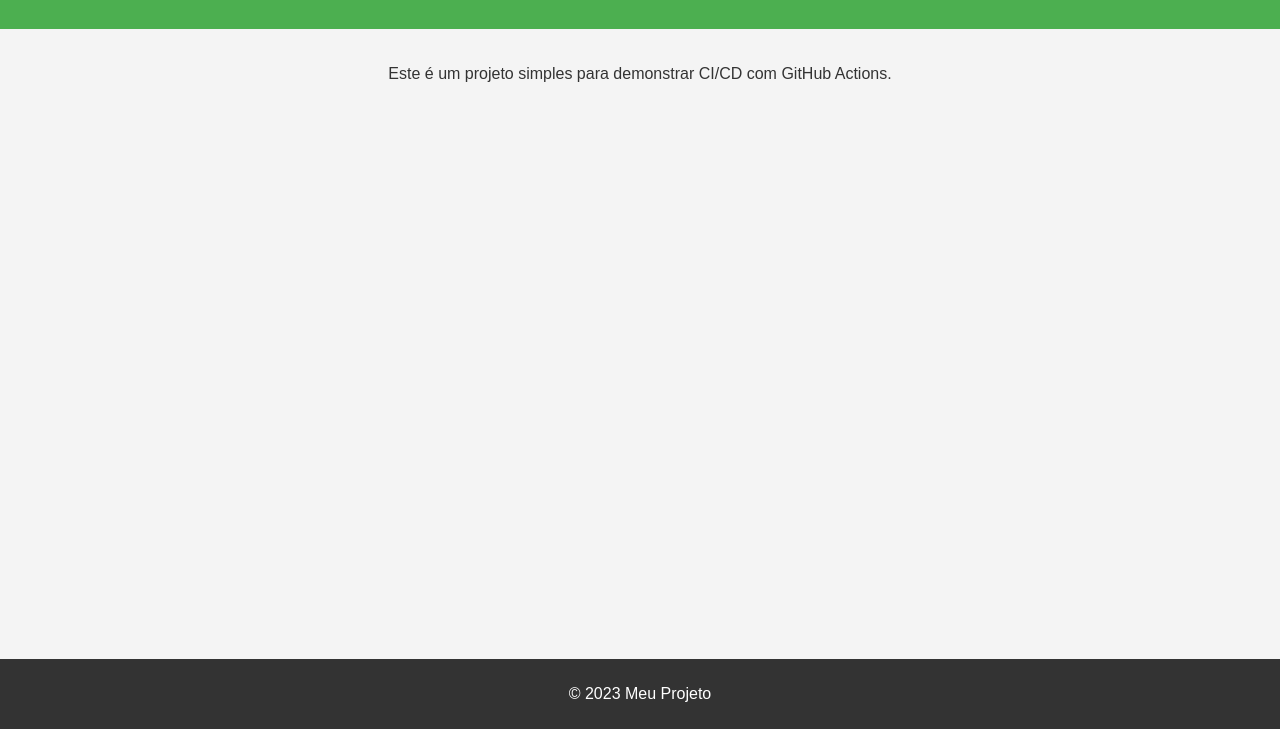
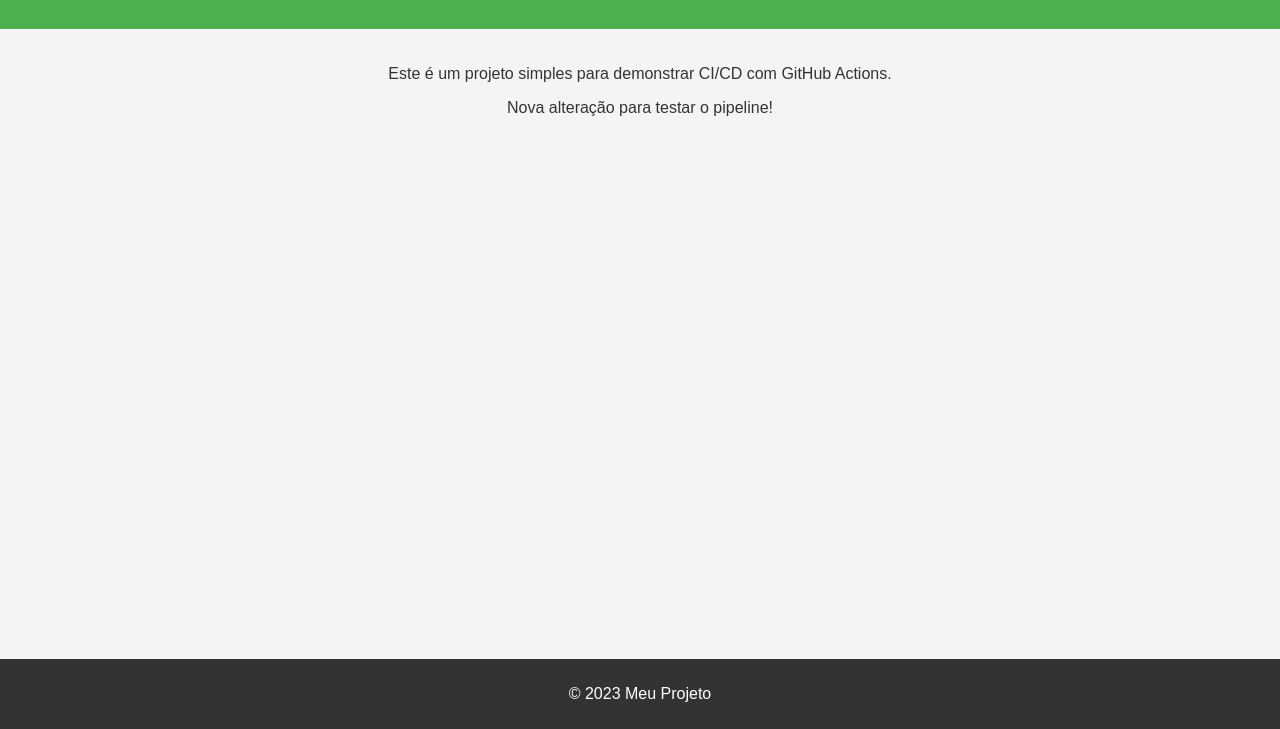
Before and after one commit to MarcoMoura21/meu-projeto-github-actions, a plain HTML site: page index.html in a window 1280 px wide. Shown: the part 71-800 px from the top of the page. Drawn offline with Linux system fonts and the light colour scheme.

Commit message:
Altera o título e adiciona novo parágrafo no index.html para testar o pipeline

```diff
--- a/index.html
+++ b/index.html
@@ -3,7 +3,7 @@
 <head>
     <meta charset="UTF-8">
     <meta name="viewport" content="width=device-width, initial-scale=1.0">
-    <title>Meu Projeto</title>
+    <title>Meu Projeto - Teste CI/CD</title> <!-- Alteração no título -->
     <link rel="stylesheet" href="style.css">
 </head>
 <body>
@@ -12,6 +12,7 @@
     </header>
     <main>
         <p>Este é um projeto simples para demonstrar CI/CD com GitHub Actions.</p>
+        <p>Nova alteração para testar o pipeline!</p> <!-- Novo parágrafo -->
     </main>
     <footer>
         <p>&copy; 2023 Meu Projeto</p>
```
